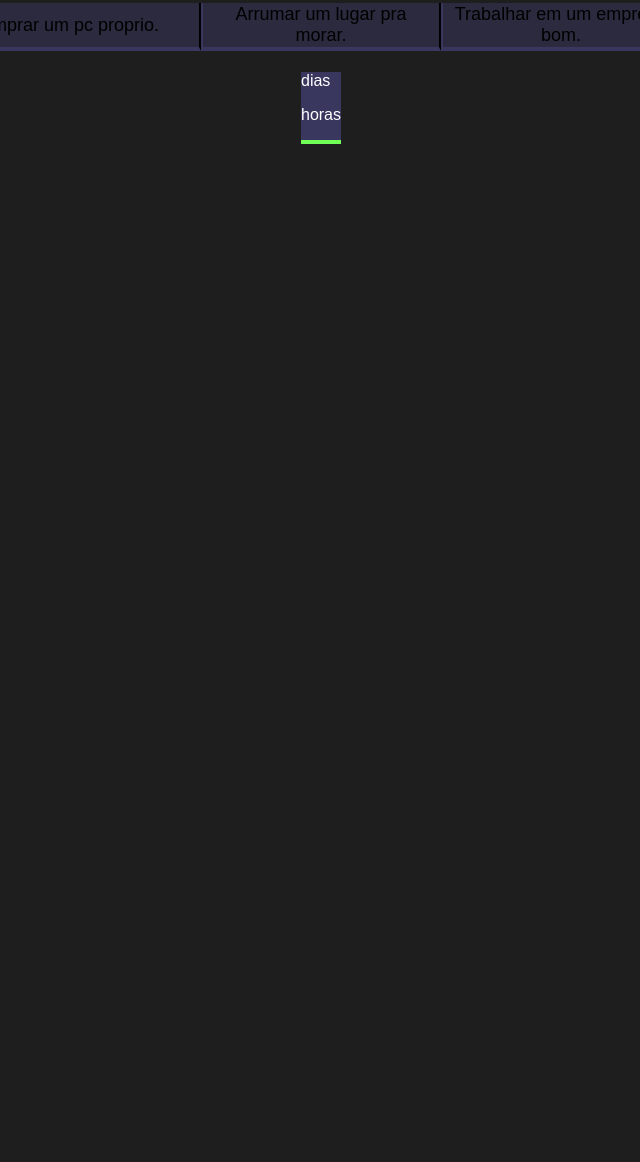
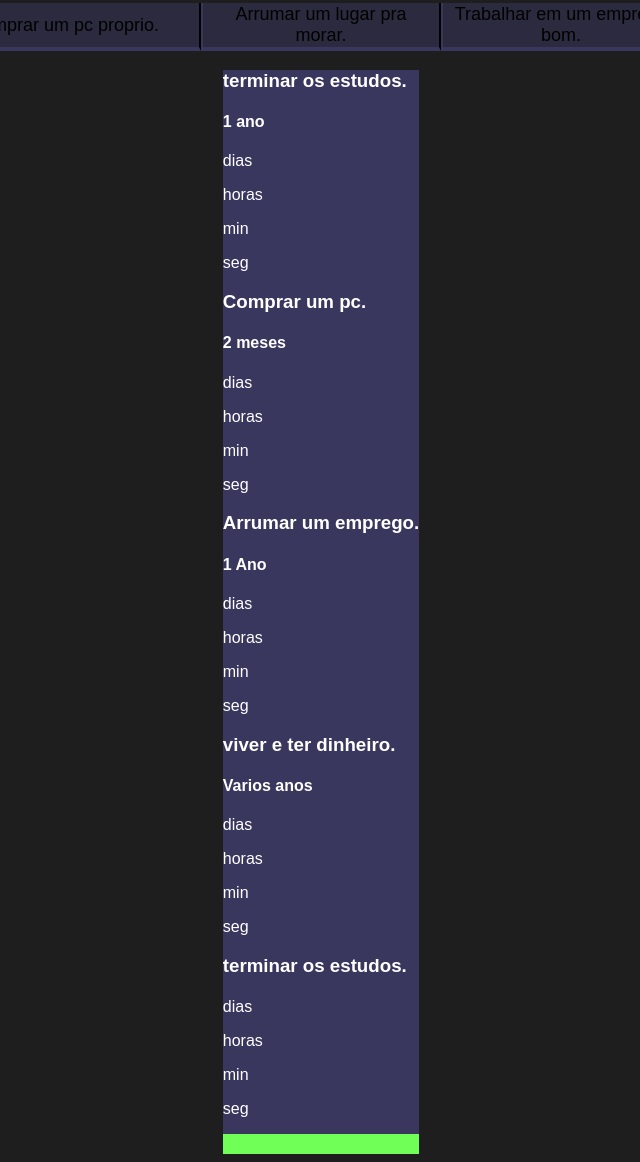
Before and after one commit to LucasSachinski/MeusObjetivos, a plain HTML site: page Index.HTML in a window 1280 px wide. Shown: the part 95-1257 px from the top of the page, without its empty margins (319-959 px from the left). Before the commit the page ends 800 px from the top, so only its background shows below. Drawn offline with Linux system fonts and the light colour scheme; a script that the page names is missing.

Commit message:
Meus Objetivos

```diff
--- a/Index.HTML
+++ b/Index.HTML
@@ -18,7 +18,99 @@
   </div>
   <div class="abas-textos">
     <div class="aba-conteudo ativo">
-      <h3 class="aba-conteudo-titulo-principal"></h3>
+      <h3 class="aba-conteudo-titulo-principal">terminar os estudos.</h3>
+      <h4 class="aba-conteudo-titulo-secundario">1 ano </h4>
+      <div class="contador">
+        <div class="contador-digito">
+        <p class="contador-digito-numero" id="dias0"></p>
+        <p class="contador-digito-texto">dias</p>
+      </div>
+      <div class="contador-digito">
+        <p class="contador-digito-numero" id="horas0"></p>
+        <p class="contador-digito-texto">horas</p>
+      </div>
+      <div class="contador-digito">
+        <p class="contador-digito-numero" id="min0"></p>
+        <p class="contador-digito-texto">min</p>
+      </div>
+      <div class="contador-digito">
+        <p class="contador-digito-numero" id="seg0"></p>
+        <p class="contador-digito-texto">seg</p>
+    </div>
+  </div>
+
+  <div class="abas-textos">
+    <div class="aba-conteudo ativo">
+      <h3 class="aba-conteudo-titulo-principal">Comprar um pc.</h3>
+      <h4 class="aba-conteudo-titulo-secundario"> 2 meses </h4>
+      <div class="contador">
+        <div class="contador-digito">
+        <p class="contador-digito-numero" id="dias1"></p>
+        <p class="contador-digito-texto">dias</p>
+      </div>
+      <div class="contador-digito">
+        <p class="contador-digito-numero" id="horas1"></p>
+        <p class="contador-digito-texto">horas</p>
+      </div>
+      <div class="contador-digito">
+        <p class="contador-digito-numero" id="min1"></p>
+        <p class="contador-digito-texto">min</p>
+      </div>
+      <div class="contador-digito">
+        <p class="contador-digito-numero" id="seg1"></p>
+        <p class="contador-digito-texto">seg</p>
+    </div>
+  </div>
+
+  <div class="abas-textos">
+    <div class="aba-conteudo ativo">
+      <h3 class="aba-conteudo-titulo-principal">Arrumar um emprego.</h3>
+      <h4 class="aba-conteudo-titulo-secundario">1 Ano </h4>
+      <div class="contador">
+        <div class="contador-digito">
+        <p class="contador-digito-numero" id="dias2"></p>
+        <p class="contador-digito-texto">dias</p>
+      </div>
+      <div class="contador-digito">
+        <p class="contador-digito-numero" id="horas2"></p>
+        <p class="contador-digito-texto">horas</p>
+      </div>
+      <div class="contador-digito">
+        <p class="contador-digito-numero" id="min2"></p>
+        <p class="contador-digito-texto">min</p>
+      </div>
+      <div class="contador-digito">
+        <p class="contador-digito-numero" id="seg2"></p>
+        <p class="contador-digito-texto">seg</p>
+    </div>
+  </div>
+
+  <div class="abas-textos">
+    <div class="aba-conteudo ativo">
+      <h3 class="aba-conteudo-titulo-principal">viver e ter dinheiro.</h3>
+      <h4 class="aba-conteudo-titulo-secundario">Varios anos</h4>
+      <div class="contador">
+        <div class="contador-digito">
+        <p class="contador-digito-numero" id="dias4"></p>
+        <p class="contador-digito-texto">dias</p>
+      </div>
+      <div class="contador-digito">
+        <p class="contador-digito-numero" id="horas4"></p>
+        <p class="contador-digito-texto">horas</p>
+      </div>
+      <div class="contador-digito">
+        <p class="contador-digito-numero" id="min4"></p>
+        <p class="contador-digito-texto">min</p>
+      </div>
+      <div class="contador-digito">
+        <p class="contador-digito-numero" id="seg4"></p>
+        <p class="contador-digito-texto">seg</p>
+    </div>
+  </div>
+
+  <div class="abas-textos">
+    <div class="aba-conteudo ativo">
+      <h3 class="aba-conteudo-titulo-principal">terminar os estudos.</h3>
       <h4 class="aba-conteudo-titulo-secundario"></h4>
       <div class="contador">
         <div class="contador-digito">
@@ -30,8 +122,12 @@
         <p class="contador-digito-texto">horas</p>
       </div>
       <div class="contador-digito">
-
+        <p class="contador-digito-numero" id="min0"></p>
+        <p class="contador-digito-texto">min</p>
       </div>
+      <div class="contador-digito">
+        <p class="contador-digito-numero" id="seg0"></p>
+        <p class="contador-digito-texto">seg</p>
     </div>
   </div>
   </section>
```
